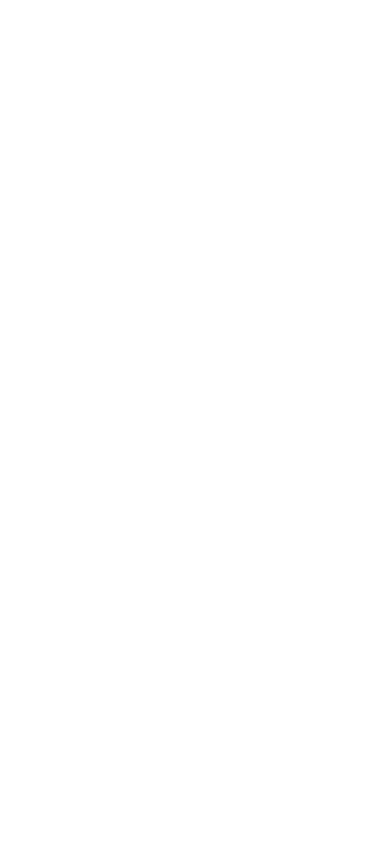
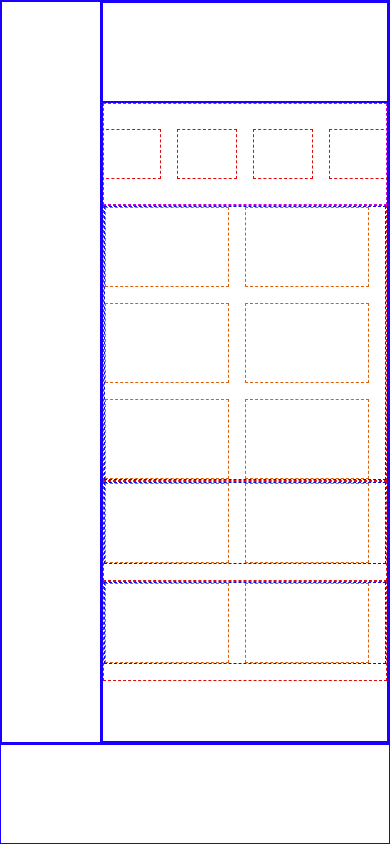
Before and after one commit to MarcoImpellizzeri/html-css-spotifyweb, a plain HTML site: page index.html in a window 390 px wide. Drawn offline with Linux system fonts and the light colour scheme.

Commit message:
html "songs-container" testing media query

```diff
--- a/css/style.css
+++ b/css/style.css
@@ -1,5 +1,5 @@
 :root {
-
+    --the-gap: 1rem;
 }
 
 * {
@@ -9,5 +9,123 @@
 }
 
 body {
+    height: 100vh;
+    display: flex;
+    /* si usa l'overflow hidden per sicurezza */
+    overflow: hidden;
+    flex-direction: column;
+    font-family: Arial, Helvetica, sans-serif
+}
 
+/*************************************************************
+do ai figli dei miei "contenitori padri" una grandezza minima e
+dei bordi rossi per visualizzarli
+*************************************************************/
+body > *,
+.main-container > *,
+.main-songs-container > * {
+    border: 1px solid rgb(25, 0, 255);
+    min-height: 100px;
+    min-width: 100px;
 }
+
+/*************************************************************
+ai padri che sono anche figli do queste proprieta per diventare
+piu` grandi del loro div fratello
+*************************************************************/
+.main-container, .main-songs-container, .songs-container {
+    /* quando do il flex-grow do anche l'overflow auto */
+    flex-grow: 1;
+    overflow: auto;
+    display: flex;
+}
+
+.main-songs-container {
+    flex-direction: column;
+}
+
+/*************************************************************
+siccome voglio che la navbar non venga sovrastata dall'eventuale
+contenuto del suo fratello che e` in flex-grow: 1; devo dare
+flex-shrink: 0; visto che flex-shrink e` una caratteristica base
+dei container in flex
+*************************************************************/
+.navbar-container {
+    width: 200px;
+    overflow: auto;
+    flex-shrink: 0;
+}
+
+.songs-container {
+    flex-direction: column;
+}
+
+.nav-songs {
+    min-height: 100px;
+    width: 100%;
+    border: 1px dashed rgb(212, 0, 219);
+}
+
+.nav-songs ul {
+    display: flex;
+    justify-content: center;
+    align-items: center;
+    min-height: 100px;
+    min-width: 100%;
+    gap: var(--the-gap);
+}
+
+.nav-songs ul li {
+    list-style: none;
+    min-height: 50px;
+    min-width: 60px;
+    border: 1px dashed rgb(223, 11, 11);
+}
+
+.songs section {
+    min-height: 100px;
+    min-width: 100%;
+    border: 1px dashed rgb(223, 11, 11);
+}
+
+.row-songs {
+    min-height: 80px;
+    min-width: 100%;
+    border: 1px dashed rgb(11, 14, 223);
+    display: flex;
+    align-items: center;
+    gap: var(--the-gap);
+}
+
+.col-songs {
+    min-height: 80px;
+    flex-basis: calc((100% / 6) - var(--the-gap));
+    border: 1px dashed rgb(223, 96, 11);
+}
+
+
+
+
+/* media query */
+
+@media screen and (max-width: 1100px) {
+    .row-songs {
+        flex-wrap: wrap;
+    }
+
+    .col-songs {
+        flex-basis: calc((100% / 4) - var(--the-gap));
+    }
+}
+
+@media screen and (max-width: 700px) {
+    .col-songs {
+        flex-basis: calc((100% / 2) - var(--the-gap));
+    }
+}
+
+@media screen and (max-width: 600px) {
+    .navbar-container {
+        width: 60px;
+    }
+}
--- a/index.html
+++ b/index.html
@@ -9,6 +9,72 @@
     <title>html-css-spotifyweb</title>
 </head>
 <body>
+    <!-- un contenitore per la parte principale -->
+    <div class="main-container">
+        <!-- una navbar aside della main container -->
+        <nav class="navbar-container">
 
+        </nav>
+
+        <!-- un contenitore per il contenuto principale -->
+        <div class="main-songs-container">
+            <!-- un container per la barra di upgrade -->
+            <div class="upgrade-bar">
+
+            </div>
+
+            <!-- un container per le canzoni -->
+            <div class="songs-container">
+                <div class="nav-songs">
+                    <ul>
+                        <li><a href="#"></a></li>
+                        <li><a href="#"></a></li>
+                        <li><a href="#"></a></li>
+                        <li><a href="#"></a></li>
+                        <li><a href="#"></a></li>
+                        <li><a href="#"></a></li>
+                    </ul>
+                </div>
+
+                <div class="songs">
+                    <section>
+                        <h2></h2>
+
+                        <div class="row-songs">
+                            <div class="col-songs"></div>
+                            <div class="col-songs"></div>
+                            <div class="col-songs"></div>
+                            <div class="col-songs"></div>
+                            <div class="col-songs"></div>
+                            <div class="col-songs"></div>
+                        </div>
+                    </section>
+
+                    <section>
+                        <h2></h2>
+
+                        <div class="row-songs">
+                            <div class="col-songs"></div>
+                            <div class="col-songs"></div>
+                        </div>
+                    </section>
+
+                    <section>
+                        <h2></h2>
+
+                        <div class="row-songs">
+                            <div class="col-songs"></div>
+                            <div class="col-songs"></div>
+                        </div>
+                    </section>
+                </div>
+            </div>
+        </div>
+    </div>
+
+    <!-- un contenitore per la parte bassa dove gestisco la canzone in play -->
+    <div class="play-nav-container">
+
+    </div>
 </body>
 </html>
```
